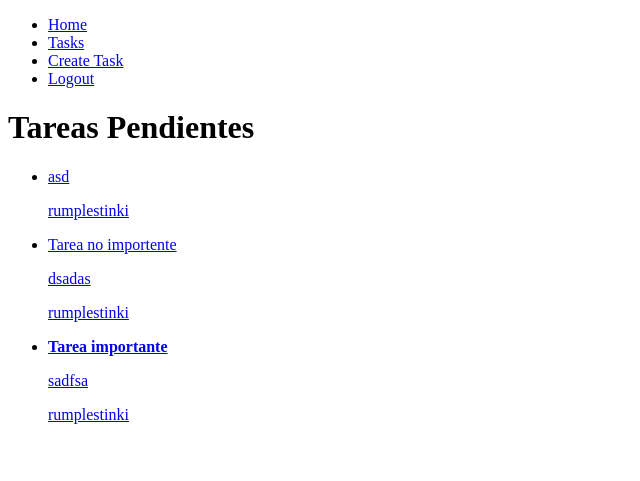
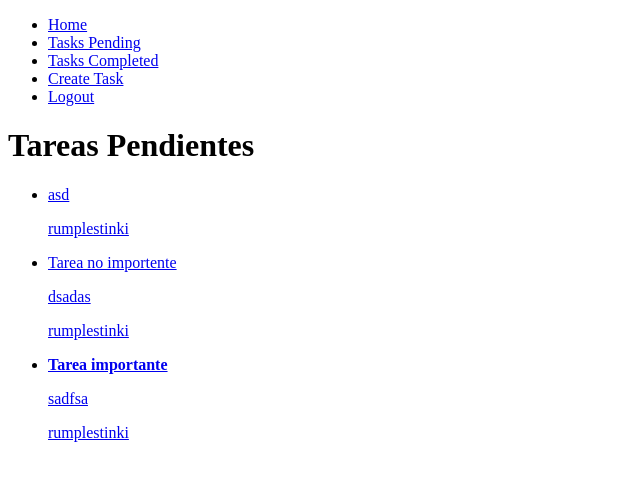
Before and after one commit to Rumplestinki/crud-auth, a Django app: page /tasks/ in a window 1280 px wide. Shown: the top 481 px of the page, without its empty margins (0-640 px from the left). Run offline with Django 4.2, Linux system fonts and the light colour scheme; a user stored in the database is signed in; data comes from the database, SQL or seed files in the repository; both versions use the stored data as it was after the commit.

Commit message:
Pagina con lista de tareas completad

```diff
--- a/djangocrud/urls.py
+++ b/djangocrud/urls.py
@@ -23,6 +23,7 @@ urlpatterns = [
     path('', views.home, name='home'),
     path('singup/', views.singup, name='singup'),
     path('tasks/', views.tasks, name='tasks'),
+    path('tasks_completed/', views.tasks_completed, name='tasks_completed'),
     path('tasks/create/', views.create_task, name='create_task'),
     path('tasks/<int:task_id>/', views.task_detail, name='task_detail'),
     path('tasks/<int:task_id>/complete', views.complete_task, name='complete_task'),
--- a/tasks/templates/base.html
+++ b/tasks/templates/base.html
@@ -14,7 +14,10 @@
             <!-- Si se inicio secion lo muestra -->
             {% if user.is_authenticated %}
                 <li>
-                    <a href="/tasks">Tasks</a>
+                    <a href="{% url 'tasks' %}">Tasks Pending</a>
+                </li>
+                <li>
+                    <a href="{% url 'tasks_completed' %}">Tasks Completed</a>
                 </li>
                 <li>
                     <a href="/tasks/create">Create Task</a>
--- a/tasks/templates/tasks.html
+++ b/tasks/templates/tasks.html
@@ -15,6 +15,8 @@
 
                     <p>{{task.description}}</p>
                     <p>{{task.user.username}}</p>
+
+                    <p>{{task.datecomplete|date:'M j Y:i'}}</p>
                 </a>
             </li>
         {% endfor %}
--- a/tasks/views.py
+++ b/tasks/views.py
@@ -50,6 +50,16 @@ def tasks(request):
     return render(request, 'tasks.html', {
         'tasks': tasks
     })
+
+
+def tasks_completed(request):
+    # Filtra las tareas por usuario completadas
+    tasks = Task.objects.filter(user=request.user, datecomplete__isnull=False).order_by
+    ('-datecomplete')
+    return render(request, 'tasks.html', {
+        'tasks': tasks
+    })
+
 
 def task_detail(request, task_id):
     if request.method == 'GET':
```
Also changed, not shown: db.sqlite3.
